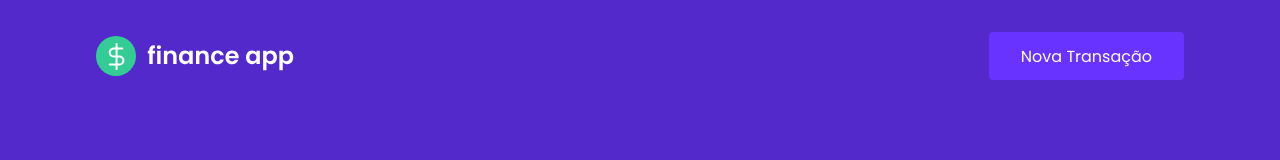
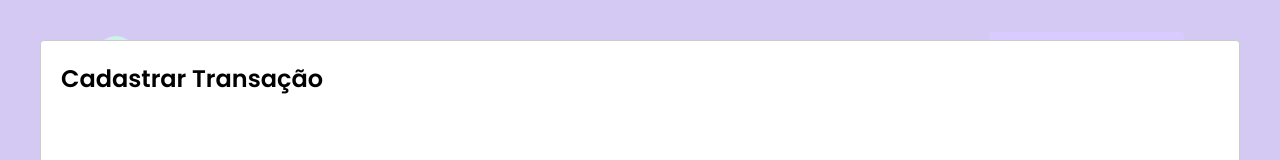
Before and after one commit to brocchirodrigo/finance-app, a React (Create React App) app: page / in a window 1280 px wide. Both pictures are taken after a click on the button "Nova Transação". Shown: the top 160 px of the page. Built offline with nearby package versions, Linux system fonts and the light colour scheme; no server answers; what miragejs would draw is missing.

Commit message:
Refactor: Modal on app

```diff
--- a/package.json
+++ b/package.json
@@ -7,6 +7,7 @@
     "miragejs": "^0.1.45",
     "react": "^18.1.0",
     "react-dom": "^18.1.0",
+    "react-modal": "^3.15.1",
     "react-scripts": "5.0.1",
     "styled-components": "^5.3.5",
     "web-vitals": "^2.1.0"
@@ -44,6 +45,7 @@
     "@types/node": "^16.7.13",
     "@types/react": "^18.0.0",
     "@types/react-dom": "^18.0.0",
+    "@types/react-modal": "^3.13.1",
     "@types/styled-components": "^5.1.25",
     "@typescript-eslint/eslint-plugin": "^5.27.0",
     "@typescript-eslint/parser": "^5.27.0",
--- a/src/App.tsx
+++ b/src/App.tsx
@@ -1,11 +1,37 @@
+import { useState } from 'react';
+
+import Modal from 'react-modal';
+
 import { Dashboard } from './components/Dashboard';
 import { Header } from './components/Header';
 
+import { GlobalStyle } from './styles/global';
+
 export function App() {
+  const [isNewTransactionModalOpen, setIsNewTransactionModalOpen] = useState(false);
+
+  function HandleControlTransactionModal() {
+    switch (isNewTransactionModalOpen) {
+      case false:
+        setIsNewTransactionModalOpen(true);
+        break;
+      default:
+        setIsNewTransactionModalOpen(false);
+    }
+  }
+
   return (
     <>
-      <Header />
+      <GlobalStyle />
+      <Header HandleControlTransactionModal={HandleControlTransactionModal} />
       <Dashboard />
+      <Modal
+        isOpen={isNewTransactionModalOpen}
+        onRequestClose={HandleControlTransactionModal}
+        ariaHideApp={false}
+      >
+        <h2>Cadastrar Transação</h2>
+      </Modal>
     </>
 
   );
--- a/src/components/Header/index.tsx
+++ b/src/components/Header/index.tsx
@@ -2,12 +2,16 @@ import logoImg from '../../assets/logoNovo.svg';
 
 import { Container, Content } from './styles';
 
-export function Header() {
+interface IHeaderProps {
+  HandleControlTransactionModal: () => void;
+}
+
+export function Header({ HandleControlTransactionModal }: IHeaderProps) {
   return (
     <Container>
       <Content>
         <img src={logoImg} alt="Finance App" />
-        <button type="button">
+        <button type="submit" onClick={HandleControlTransactionModal}>
           Nova Transação
         </button>
       </Content>
--- a/src/components/TransactionsTable/index.tsx
+++ b/src/components/TransactionsTable/index.tsx
@@ -5,6 +5,7 @@ import { Container } from './styles';
 export function TransactionTable() {
   useEffect(() => {
     api.get('/transactions')
+      // eslint-disable-next-line no-console
       .then((response) => console.log(response.data));
   }, []);
 
--- a/src/index.tsx
+++ b/src/index.tsx
@@ -4,7 +4,6 @@ import ReactDOM from 'react-dom/client';
 import { createServer } from 'miragejs';
 
 import { App } from './App';
-import { GlobalStyle } from './styles/global';
 
 createServer({
   routes() {
@@ -53,6 +52,5 @@ const root = ReactDOM.createRoot(
 root.render(
   <React.StrictMode>
     <App />
-    <GlobalStyle />
   </React.StrictMode>,
 );
```
Also changed, not shown: .eslintrc.json, 1 other file (tests, documents, lock files or other folders).
